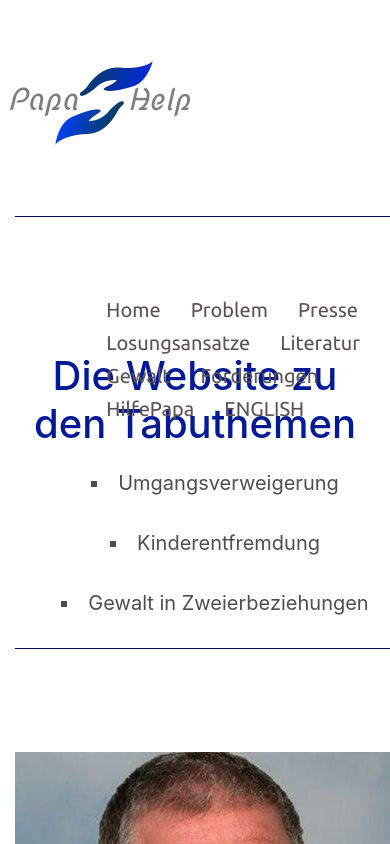
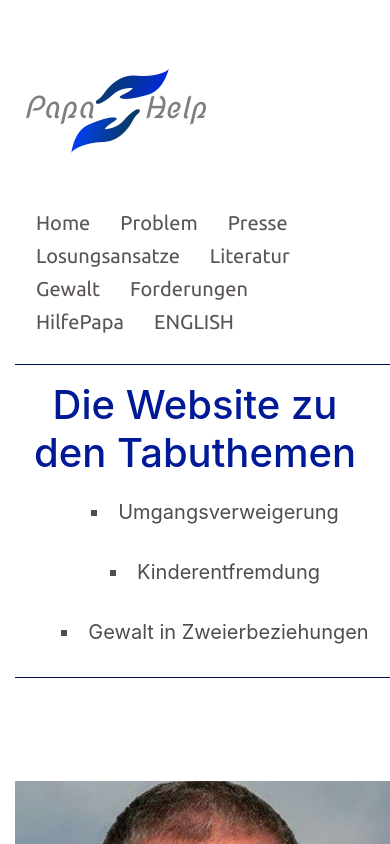
Before and after one commit to LaMentaAzul/PapaHelp-Web-Project, a React (Create React App) app in the folder papa-help/: page / in a window 390 px wide. Shown: the top 844 px of the page. Built offline with nearby package versions, Linux system fonts and the light colour scheme.

Commit message:
fix responsive header

```diff
--- a/papa-help/public/Style.css
+++ b/papa-help/public/Style.css
@@ -1,25 +1,21 @@
 
-.menu-ul
+.nav.navbar-nav
 {
         list-style-type: none;
         margin: 0px;
-    float: right;
         position: relative;
-    right: 20px;
-    top: 85px;
-    left: 10px;
-    padding: 10px;
         width: 83%;
+        display: inline-block;
 }
-.menu-ul li
+.nav.navbar-nav li
 {
       position: relative;
-  display: inline-block;
       margin-left:30px;
       right:10px;
+      display: inline-block;
       font-family: 'Ubuntu',sans-serif;
 }
-.menu-ul li::after
+.nav.navbar-nav li::after
 {
     content: '';
     display: block;
@@ -28,7 +24,7 @@
     background: #2E289B;
     transition: width .3s;
 }
-.menu-ul li:hover::after
+.nav.navbar-nav li:hover::after
 {
     width: 100%;
 }
--- a/papa-help/src/Header/Header.js
+++ b/papa-help/src/Header/Header.js
@@ -1,15 +1,18 @@
 import React, { Component } from 'react'
 import { Link } from 'react-router-dom'
+import 'bootstrap/dist/css/bootstrap.css'
 import pic from './papa.png'
 export default class Header extends Component {
   render () {
     return (
-      <div>
-        <img src={pic} className='pic' />
-        <ul className='menu-ul'>
-          <li><Link to='/' style={{ textDecoration: 'none', color: '#5B5454',  fontSize: '20px' }}>Home</Link></li>
+      <nav className='navbar navbar-default'>
+        <div class='navbar-header'>
+          <img src={pic} className='pic' />
+        </div>
+        <ul className='nav navbar-nav'>
+          <li><Link to='/' style={{ textDecoration: 'none', color: '#5B5454', fontSize: '20px' }}>Home</Link></li>
           <li><Link to='/src/Header/Problem.js' style={{ textDecoration: 'none', color: '#5B5454', fontSize: '20px' }} >Problem</Link></li>
-          <li><Link to='/src/Header/Presse.js' style={{ textDecoration: 'none', color: '#5B5454',  fontSize: '20px' }} >Presse</Link></li>
+          <li><Link to='/src/Header/Presse.js' style={{ textDecoration: 'none', color: '#5B5454', fontSize: '20px' }} >Presse</Link></li>
           <li><Link to='/src/Header/Losungsansatze.js' style={{ textDecoration: 'none', color: '#5B5454', fontSize: '20px' }} >Losungsansatze</Link></li>
           <li><Link to='/src/Header/Literatur.js'style={{ textDecoration: 'none', color: '#5B5454', fontSize: '20px' }} >Literatur</Link></li>
           <li><Link to='/src/Header/Gewalt.js' style={{ textDecoration: 'none', color: '#5B5454', fontSize: '20px' }}>Gewalt</Link></li>
@@ -17,7 +20,7 @@ export default class Header extends Component {
           <li><Link to='/src/Header/HilfePapa.js'style={{ textDecoration: 'none', color: '#5B5454', fontSize: '20px' }}>HilfePapa</Link></li>
           <li><Link to='/src/Header/ENGLISH.js'style={{ textDecoration: 'none', color: '#5B5454', fontSize: '20px' }}>ENGLISH</Link></li>
         </ul>
-      </div>
+      </nav>
     )
   }
 }
```
Lines whose indentation alone changed are shown as unchanged.
